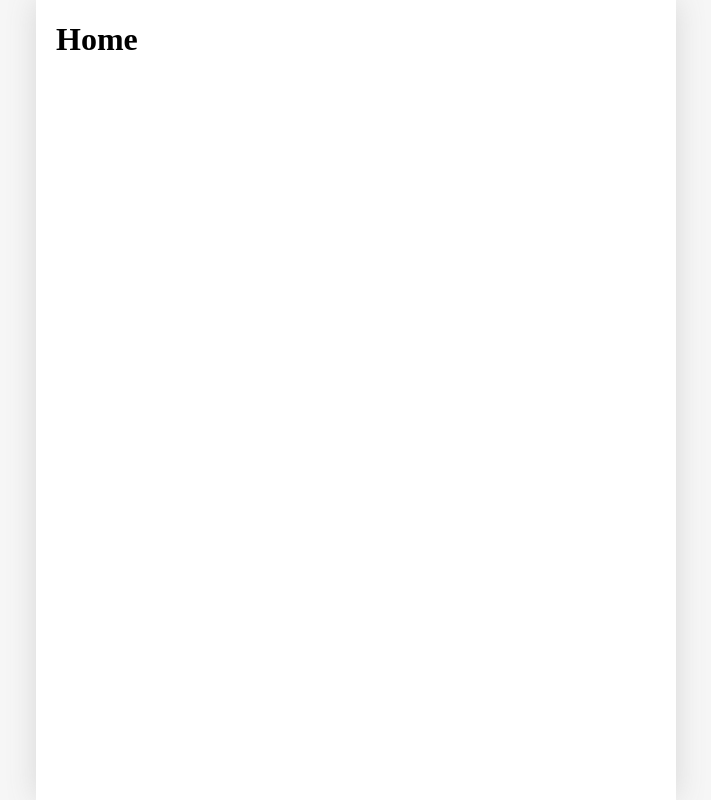
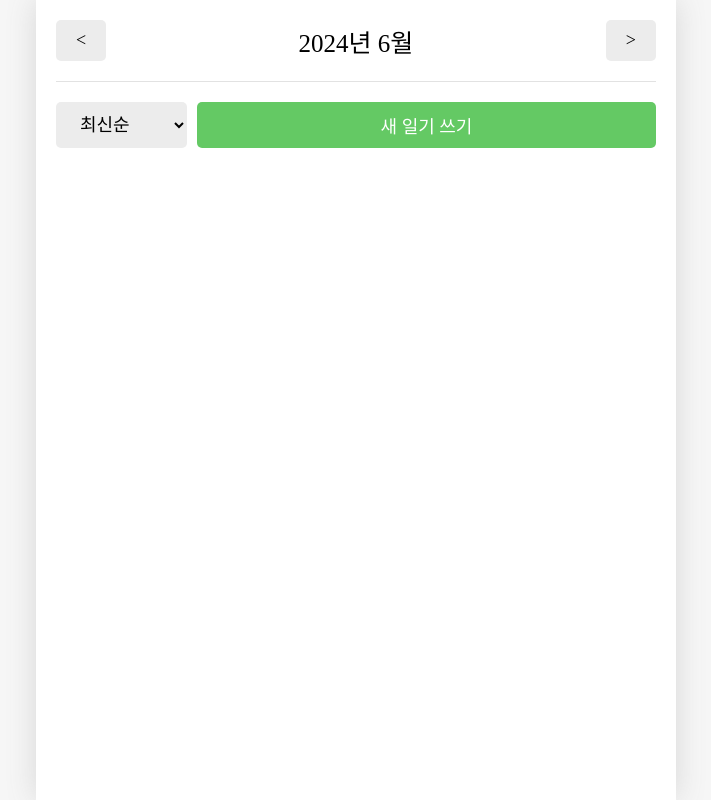
Before and after one commit to qndyqldy/vue-diary, a Vue app in the folder vue-diary/: page /home in a window 1280 px wide. Shown: the whole page, without its empty margins (284-995 px from the left). Built offline with nearby package versions, Linux system fonts and the light colour scheme; a web font is replaced by a local one.

Commit message:
feat : 다이어리 기능 구현 완료

```diff
--- a/vue-diary/src/components/ButtonComponent.vue
+++ b/vue-diary/src/components/ButtonComponent.vue
@@ -8,7 +8,8 @@
 
 <template>
     <button
-        :class="props.type"
+        class="Button"
+        :class="`Button_${props.type}`"
         @click="emits('onClick')">{{props.text}}</button>
 </template>
 
--- a/vue-diary/src/components/DiaryItem.vue
+++ b/vue-diary/src/components/DiaryItem.vue
@@ -2,22 +2,28 @@
     import {useRouter} from 'vue-router';
     import {getEmotionImage} from '../util/emotion.js';
     import ButtonComponent from './ButtonComponent.vue';
+    import {useDiaryListStore} from '../stores/diary-list-store.js';
 
     const props = defineProps({
         id: Number,
         emotionId: Number,
-        createdDate: Date,
+        createdDate: Number,
         content: String
     });
-    const emits = defineEmits(['onDelete']);
     const router = useRouter();
+    const diaryListStore = useDiaryListStore();
+
+    const onClickDelete = () => {
+        diaryListStore.removeDiary(props.id);
+    }
+
 </script>
 
 <template>
     <div class="DiaryItem">
         <div
             class="img_section"
-            :class="'img_section' + props.emotionId"
+            :class="'img_section_' + props.emotionId"
             @click="router.push(`/diary/${id}`)">
             <img :src="getEmotionImage(props.emotionId)" />
         </div>
@@ -37,7 +43,8 @@
                 @on-click="router.push(`/edit/${id}`)"/>
             <ButtonComponent
                 text="삭제하기"
-                @on-click="emits('onDelete')"/>
+                type="NEGATIVE"
+                @on-click="onClickDelete"/>
         </div>
     </div>
 
--- a/vue-diary/src/components/DiaryList.vue
+++ b/vue-diary/src/components/DiaryList.vue
@@ -1,15 +1,32 @@
 <script setup>
+    import {computed, ref} from 'vue';
+    import DiaryItem from './DiaryItem.vue';
+    import ButtonComponent from './ButtonComponent.vue';
+    import {useRouter} from 'vue-router';
+    import {useDiaryListStore} from '../stores/diary-list-store.js';
+    import {storeToRefs} from 'pinia';
 
-import {computed, ref} from 'vue';
-import DiaryItem from './DiaryItem.vue';
+    const router = useRouter();
+    const props = defineProps({
+        date: Date
+    })
 
-    const props = defineProps({
-        list: Array
+    const diaryListStore = useDiaryListStore();
+    const {diaryList} = storeToRefs(diaryListStore)
+    const getMonthlyData = (date, list) => {
+        const beginTime = new Date(date.getFullYear(), date.getMonth(), 1, 0, 0, 0).getTime();
+        const endTime = new Date(date.getFullYear(), date.getMonth()+1, 0, 23, 59, 59).getTime();
+        return list.filter(item => beginTime <= item.createdDate && item.createdDate <= endTime);
+    }
+
+    const monthlyData = computed(() => {
+        return getMonthlyData(props.date, diaryList.value);
     });
 
     const sortType = ref('latest');
+
     const getSortedList = computed(() => {
-        return props.list.toSorted((a, b) => {
+        return getMonthlyData(props.date, diaryList.value).toSorted((a, b) => {
             if(sortType.value === 'latest') {
                 return Number(a.createdDate) - Number(b.createdDate);
             } else {
@@ -22,16 +39,24 @@ import DiaryItem from './DiaryItem.vue';
 <template>
     <div class="DiaryList">
         <div class="menu_bar">
-            <select :value="sortType">
+            <select v-model="sortType">
                 <option value="latest">최신순</option>
                 <option value="oldest">오래된 순</option>
             </select>
+            <ButtonComponent
+                text="새 일기 쓰기"
+                type="POSITIVE"
+                @on-click="router.push('/new')"
+            />
         </div>
         <div class="list_wrapper">
-            <template v-if="props.list.length > 0">
+            <template v-if="monthlyData.length > 0">
                 <DiaryItem v-for="diary in getSortedList"
                     :key="diary.id"
-                    {...diary} />
+                    :id="diary.id"
+                    :emotion-id="diary.emotionId"
+                    :created-date="diary.createdDate"
+                    :content="diary.content"/>
             </template>
         </div>
     </div>
--- a/vue-diary/src/components/EditorComponent.vue
+++ b/vue-diary/src/components/EditorComponent.vue
@@ -63,7 +63,8 @@ import {onMounted, ref} from 'vue';
                 <emotion-item
                     v-for="emotion in emotionList"
                     :key="emotion.emotionId"
-                    {...emotion}
+                    :emotion-id="emotion.emotionId"
+                    :emotion-name="emotion.emotionName"
                     :is-selected="emotion.emotionId === input.emotionId"
                     @click="onClickEmotion(emotion.emotionId)"/>
             </div>
@@ -79,7 +80,7 @@ import {onMounted, ref} from 'vue';
         <section class="button_section">
             <ButtonComponent
                 text="취소하기"
-                @on-click="router.push(-1)" />
+                @on-click="router.back()" />
             <ButtonComponent
                 text="작성완료"
                 type="POSITIVE"
--- a/vue-diary/src/components/HeaderComponent.vue
+++ b/vue-diary/src/components/HeaderComponent.vue
@@ -8,15 +8,27 @@
 
 <template>
     <header class="Header">
-        <div class="header_left">
-            <component :is="props.leftChild" />
-        </div>
+        <template v-if="props.leftChild">
+            <div class="header_left">
+                <component
+                    :is="props.leftChild.component"
+                    :text="props.leftChild.text"
+                    :type="props.leftChild.type"
+                    @on-click="props.leftChild.click"/>
+            </div>
+        </template>
         <div class="header_center">
             {{props.title}}
         </div>
-        <div class="header_right">
-            <component :is="props.rightChild" />
-        </div>
+        <template v-if="props.rightChild">
+            <div class="header_right">
+                <component
+                    :is="props.rightChild.component"
+                    :text="props.rightChild.text"
+                    :type="props.rightChild.type"
+                    @on-click="props.rightChild.click"/>
+            </div>
+        </template>
     </header>
 </template>
 
--- a/vue-diary/src/components/ViewerComponent.vue
+++ b/vue-diary/src/components/ViewerComponent.vue
@@ -6,7 +6,7 @@
         content: String
     });
 
-    const emotionItem = emotionList.find(item => String(item.emotionId) === String(props.emotionId));
+    const emotionItem = emotionList.find(item => item.emotionId === props.emotionId);
 </script>
 
 <template>
@@ -17,7 +17,7 @@
                 class="emotion_img_wrapper"
                 :class="'emotion_img_wrapper_' + props.emotionId">
                 <img :src="getEmotionImage(props.emotionId)"/>
-                <div>{{emotionItem.emotionName}</div>
+                <div>{{emotionItem.emotionName}}</div>
             </div>
         </section>
 
--- a/vue-diary/src/stores/diary-list-store.js
+++ b/vue-diary/src/stores/diary-list-store.js
@@ -19,7 +19,6 @@ export const useDiaryListStore = defineStore('diaryList', () => {
 
 	};
 	const addDiary = (diary) => {
-		console.log('add');
 		diaryList.value.push({
 			id: idRef.value++,
 			...diary
--- a/vue-diary/src/views/DiaryView.vue
+++ b/vue-diary/src/views/DiaryView.vue
@@ -1,9 +1,55 @@
 <script setup>
+    import HeaderComponent from '../components/HeaderComponent.vue';
+    import {onMounted, ref} from 'vue';
+    import {setPageTitle} from '../util/title.js';
+    import {useDiaryListStore} from '../stores/diary-list-store.js';
+    import {useRouter} from 'vue-router';
+    import {getStringedDate} from '../util/date.js';
+    import ButtonComponent from '../components/ButtonComponent.vue';
+    import ViewerComponent from '../components/ViewerComponent.vue';
 
+    const props = defineProps({
+        id: Number
+    })
+    const router = useRouter();
+    const diaryListStore = useDiaryListStore();
+
+    const diary = ref(null);
+
+    // 자식 컴포넌트
+    const headerLeftChild ={
+        component: ButtonComponent,
+        text: '< 뒤로 가기',
+        click: () => router.back()
+    };
+    const headerRightChild ={
+        component: ButtonComponent,
+        text: '수정하기',
+        click: () => router.push(`/edit/${props.id}`)
+    };
+
+    onMounted(() => {
+        setPageTitle(`${props.id}번 일기`);
+
+        diary.value = diaryListStore.getDiary(props.id);
+        if(!diary.value) {
+            alert('존재하지 않는 일기장입니다.');
+            router.back();
+        }
+    });
 </script>
 
 <template>
-    <h1>Diary</h1>
+    <template v-if="diary">
+    <HeaderComponent
+        :title="`${getStringedDate(new Date(diary.createdDate))} 일기`"
+        :left-child="headerLeftChild"
+        :right-child="headerRightChild"/>
+    <ViewerComponent
+        :emotion-id="diary.emotionId"
+        :content="diary.content"/>
+
+    </template>
 </template>
 
 <style scoped>
--- a/vue-diary/src/views/EditView.vue
+++ b/vue-diary/src/views/EditView.vue
@@ -1,9 +1,71 @@
 <script setup>
+    import HeaderComponent from '../components/HeaderComponent.vue';
+    import EditorComponent from '../components/EditorComponent.vue';
+    import ButtonComponent from '../components/ButtonComponent.vue';
+    import {useRouter} from 'vue-router';
+    import {useDiaryListStore} from '../stores/diary-list-store.js';
+    import {onMounted, ref} from 'vue';
+    import {setPageTitle} from '../util/title.js';
 
+    const props = defineProps({
+        id: Number
+    });
+    const router = useRouter();
+    const diaryListStore = useDiaryListStore();
+    const diary = ref(null);
+
+    const onClickDelete = () => {
+        if(confirm('일기를 정말 삭제할까요?')) {
+            diaryListStore.removeDiary(props.id);
+
+            router.back();
+        }
+    }
+
+    const onSubmit = (diary) => {
+        if(confirm('일기를 정말 수정할까요?')) {
+            diaryListStore.updateDiary({
+                ...diary,
+                createdDate: diary.createdDate.getTime()
+            });
+
+            router.back();
+        }
+    }
+
+    // 자식 컴포넌트
+    const headerLeftChild ={
+        component: ButtonComponent,
+        text: '< 뒤로 가기',
+        click: () => router.back()
+    };
+    const headerRightChild = {
+        component: ButtonComponent,
+        text: '삭제하기',
+        type: 'NEGATIVE',
+        click: () => onClickDelete()
+    };
+
+    onMounted(() => {
+        setPageTitle(`${props.id}번 일기 수정`);
+
+        diary.value = diaryListStore.getDiary(props.id);
+        if(!diary.value) {
+            alert('존재하지 않는 일기장입니다.');
+            router.back();
+        }
+    });
 </script>
 
 <template>
-    <h1>Edit</h1>
+    <HeaderComponent
+        title="일기 수정하기"
+        :left-child="headerLeftChild"
+        :right-child="headerRightChild"/>
+    <EditorComponent
+        v-if="diary"
+        :init-data="diary"
+        @on-submit="onSubmit"/>
 </template>
 
 <style scoped>
--- a/vue-diary/src/views/HomeView.vue
+++ b/vue-diary/src/views/HomeView.vue
@@ -1,9 +1,69 @@
 <script setup>
+    import HeaderComponent from '../components/HeaderComponent.vue';
+    import {onMounted, ref} from 'vue';
+    import {setPageTitle} from '../util/title.js';
+    import {useDiaryListStore} from '../stores/diary-list-store.js';
+    import ButtonComponent from '../components/ButtonComponent.vue';
+    import DiaryList from '../components/DiaryList.vue';
 
+    const diaryListStore = useDiaryListStore();
+    const pivotDate = ref(new Date());
+
+    const onIncreaseMonth = () => {
+        pivotDate.value = new Date(pivotDate.value.getFullYear(), pivotDate.value.getMonth()+1);
+    }
+    const onDecreaseMonth = () => {
+        pivotDate.value = new Date(pivotDate.value.getFullYear(), pivotDate.value.getMonth()-1);
+    }
+
+    // 자식 컴포넌트
+    const headerLeftChild ={
+        component: ButtonComponent,
+        text: '<',
+        click: () => onDecreaseMonth()
+    };
+    const headerRightChild = {
+        component: ButtonComponent,
+        text: '>',
+        click: () => onIncreaseMonth()
+    };
+
+    let isLoading = ref(true);
+    onMounted(() => {
+        setPageTitle('욱이 일기장');
+
+        const storedData = localStorage.getItem('diary');
+        if(!storedData) {
+            isLoading.value = false;
+            return;
+        }
+        const parsedData = JSON.parse(storedData);
+
+        if(!Array.isArray(parsedData)) {
+            isLoading.value = false;
+            return;
+        }
+
+        let maxId = 0;
+        parsedData.forEach(item => {
+            if(Number(item.id) > maxId) {
+                maxId = Number(item.id);
+            }
+        });
+
+        diaryListStore.setIdRef(maxId + 1);
+        diaryListStore.setDiaryList(parsedData);
+
+        isLoading.value = false;
+    });
 </script>
 
 <template>
-    <h1>Home</h1>
+    <HeaderComponent
+        :title="`${pivotDate.getFullYear()}년 ${pivotDate.getMonth()+1}월`"
+        :left-child="headerLeftChild"
+        :right-child="headerRightChild"/>
+    <DiaryList v-if="!isLoading" :date="pivotDate"/>
 </template>
 
 <style scoped>
--- a/vue-diary/src/views/NewView.vue
+++ b/vue-diary/src/views/NewView.vue
@@ -1,9 +1,36 @@
 <script setup>
+    import HeaderComponent from '../components/HeaderComponent.vue';
+    import EditorComponent from '../components/EditorComponent.vue';
+    import ButtonComponent from '../components/ButtonComponent.vue';
+    import {useRouter} from 'vue-router';
+    import {useDiaryListStore} from '../stores/diary-list-store.js';
 
+    const router = useRouter();
+    const diaryListStore = useDiaryListStore();
+    const onSubmit = (diary) => {
+        diaryListStore.addDiary({
+            ...diary,
+            createdDate: diary.createdDate.getTime()
+        });
+        router.back();
+    }
+
+    // 자식 컴포넌트
+    const headerLeftChild ={
+        component: ButtonComponent,
+        text: '< 뒤로 가기',
+        click: () => router.back()
+    };
 </script>
 
 <template>
-    <h1>New</h1>
+    <div>
+        <HeaderComponent
+            title="새 일기 쓰기"
+            :left-child="headerLeftChild" />
+        <EditorComponent
+            @on-submit="onSubmit"/>
+    </div>
 </template>
 
 <style scoped>
```
